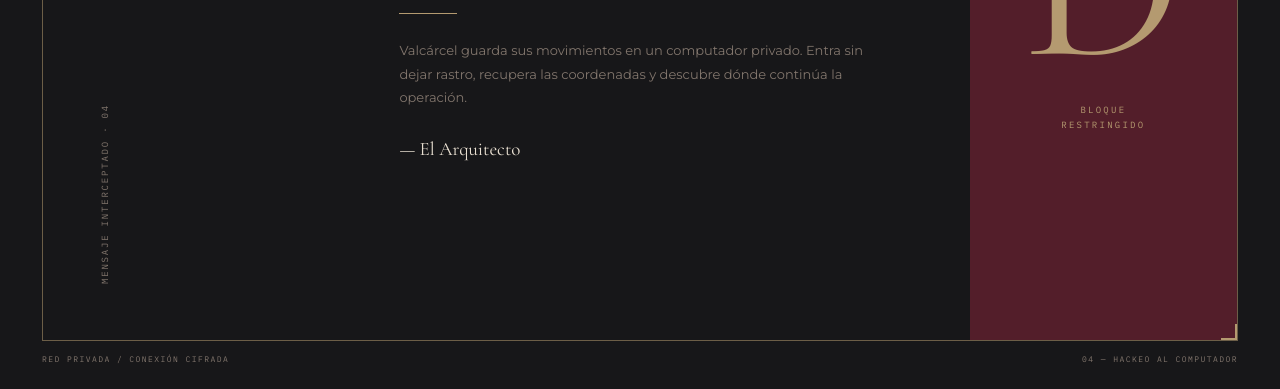
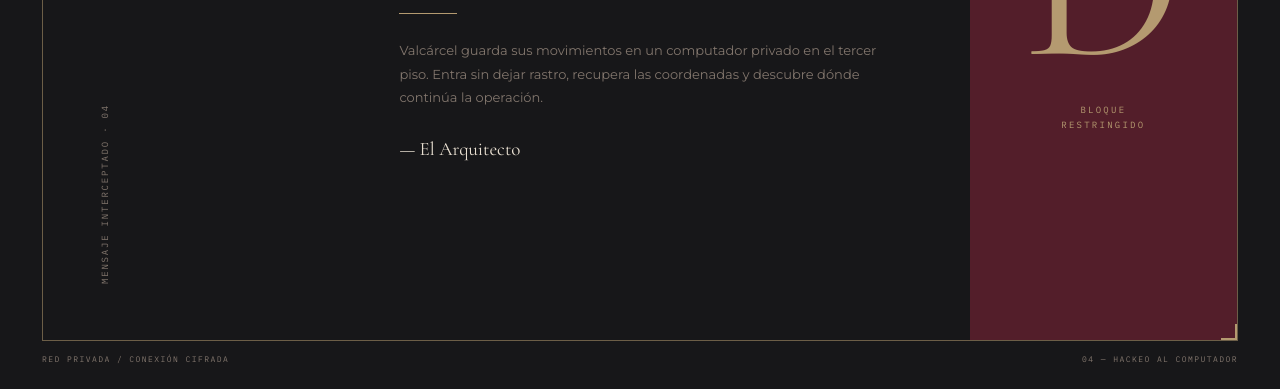
Before and after one commit to Brecaos/Briefing-de-la-Perla-Negra, a plain HTML site: page index.html in a window 1280 px wide. Shown: the part 417-806 px from the top of the page. Drawn offline with nearby package versions, Linux system fonts and the light colour scheme.

Commit message:
Update index.html

```diff
--- a/index.html
+++ b/index.html
@@ -240,7 +240,7 @@
             <h1>Hay algo oculto<br />en el Bloque D.</h1>
             <div class="gold-rule"></div>
             <p>
-              Valcárcel guarda sus movimientos en un computador privado. Entra sin dejar rastro,
+              Valcárcel guarda sus movimientos en un computador privado en el tercer piso. Entra sin dejar rastro,
               recupera las coordenadas y descubre dónde continúa la operación.
             </p>
             <p class="signature">— El Arquitecto</p>
```
